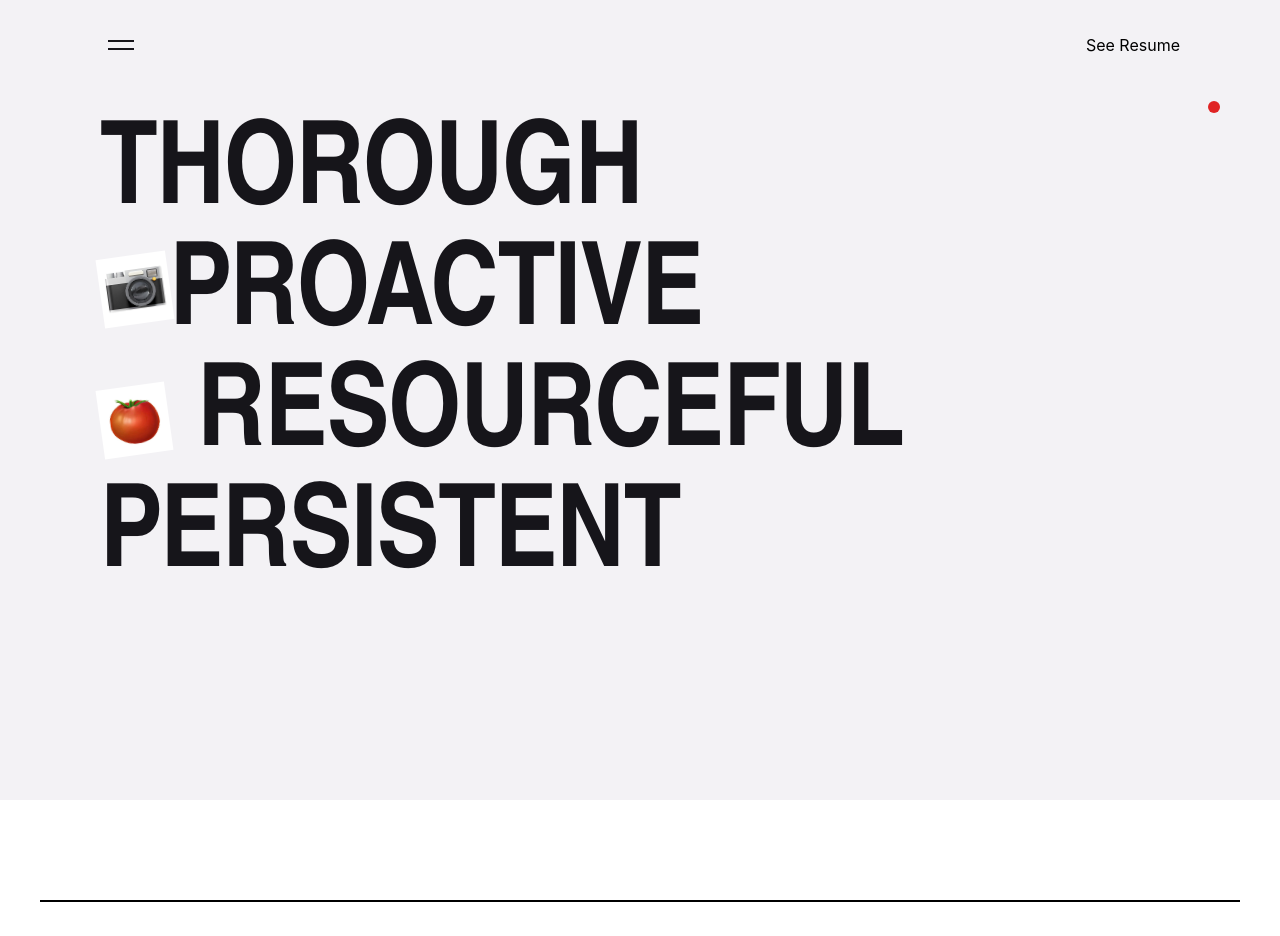
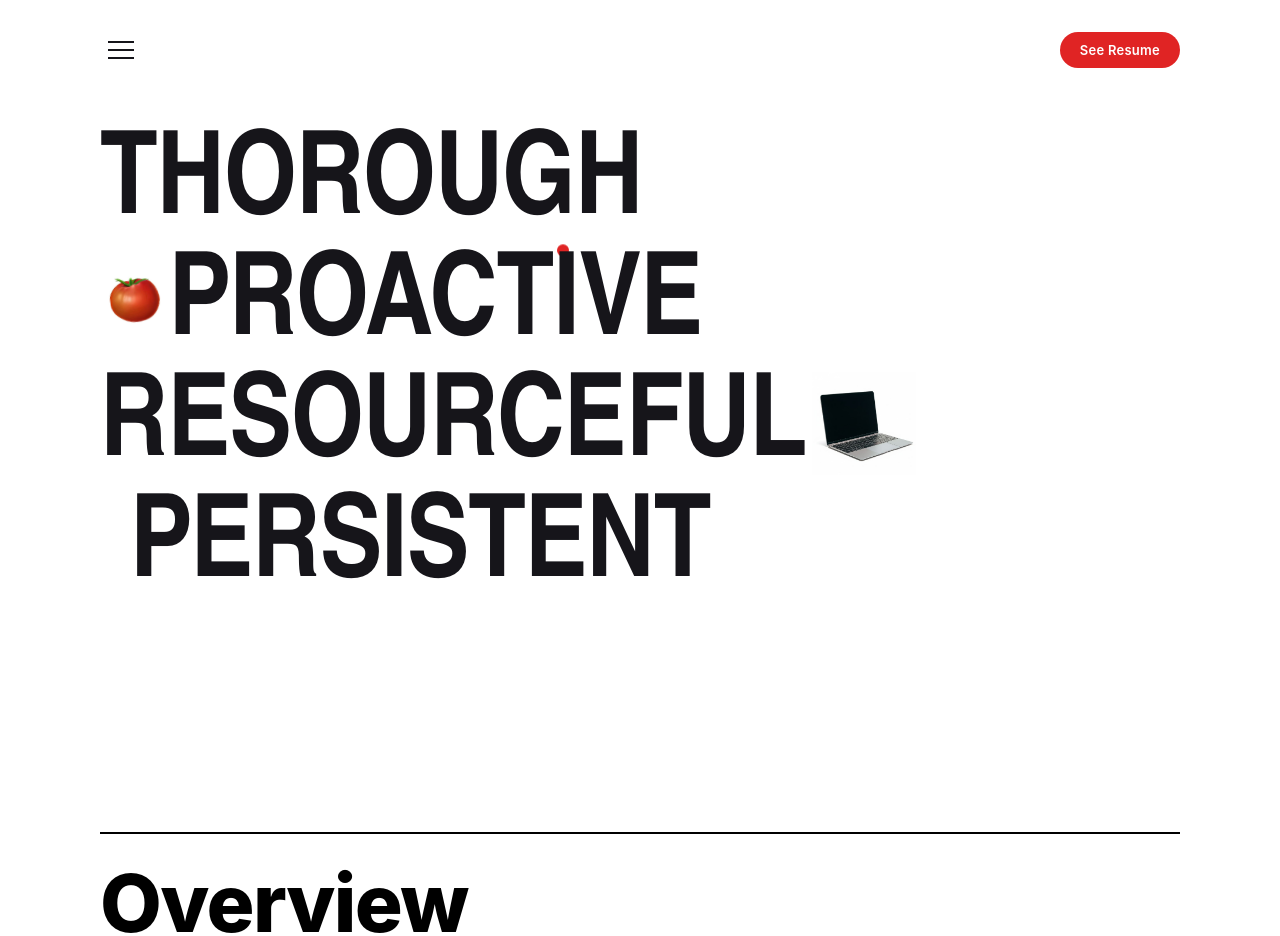
Before and after one commit to leeyu-ri/MyPortfolio, a React (Vite) app: page / in a window 1280 px wide. Shown: the top 936 px of the page. Built offline with nearby package versions, Linux system fonts and the light colour scheme.

Commit message:
css update

```diff
--- a/src/components/Hero.jsx
+++ b/src/components/Hero.jsx
@@ -1,6 +1,6 @@
-
 import cameraImg from "../assets/camera.jpg";
 import tomatoImg from "../assets/tomato.jpg";
+import NotebookImg from "../assets/Notebook.jpg";
 import styles from "./Hero.module.css";
 
 export default function Hero() {
@@ -10,8 +10,9 @@ export default function Hero() {
         <button className={styles.hamburger} aria-label="메뉴 열기">
           <span />
           <span />
+          <span />
         </button>
-        <a href="#resume" className={styles.ctapill}>
+        <a href="#resume" className={styles.ctaPill}>
           See Resume
         </a>
       </nav>
@@ -22,16 +23,18 @@ export default function Hero() {
         </span>
 
         <span className={styles.line}>
-          <img src={cameraImg} className={styles.icon} />
+          <img src={tomatoImg} className={styles.icon} />
           PROACTIVE
         </span>
 
         <span className={`${styles.line} ${styles.lineIcon}`}>
-          <img src={tomatoImg} className={styles.icon} />
           RESOURCEFUL
+          <img src={NotebookImg} className={styles.iconNoteBook} />
         </span>
 
-        <span className={styles.line}>PERSISTENT</span>
+        <span className={styles.line} style={{ marginLeft: "30px" }}>
+          PERSISTENT
+        </span>
       </h1>
     </section>
   );
--- a/src/components/Hero.module.css
+++ b/src/components/Hero.module.css
@@ -1,7 +1,7 @@
 .hero {
   position: relative;
   min-height: 100vh;
-  background: #f3f2f5;
+  /* background: #f3f2f5; */
   background-size: 18px 18px;
   padding: 32px 100px 80px;
   box-sizing: border-box;
@@ -55,7 +55,7 @@
   font-family:
     "Arial Narrow", "Helvetica Neue Condensed", system-ui, sans-serif;
   font-weight: 700;
-  font-stretch: condensed;
+
   text-transform: uppercase;
   color: #16151a;
   font-size: clamp(48px, 9vw, 158px);
@@ -75,22 +75,54 @@
   gap: 0.25em;
 }
 
+@keyframes float {
+  0%,
+  100% {
+    transform: translateY(0);
+  }
+  50% {
+    transform: translateY(-12px);
+  }
+}
+
+@keyframes floatTilted {
+  0%,
+  100% {
+    transform: rotate(-8deg) translateY(0);
+  }
+  50% {
+    transform: rotate(-8deg) translateY(-10px);
+  }
+}
+
 .icon {
   height: 0.6em;
   width: auto;
   object-fit: contain;
-  transform: rotate(-8deg);
+
   display: inline-block;
+  animation: floatTilted 3s ease-in-out infinite;
+}
+
+.iconNoteBook {
+  height: 0.9em;
+  width: auto;
+  object-fit: contain;
+
+  display: inline-block;
+  margin-left: -0.2em;
+  animation: float 4.5s ease-in-out infinite;
 }
 
 .dot {
   position: absolute;
-  top: -0.15em;
-  right: -0.35em;
+  top: 1.1em;
+  right: 5.3em;
   width: 12px;
   height: 12px;
   border-radius: 50%;
   background: #e02424;
+  animation: float 2.4s ease-in-out infinite;
 }
 
 @media (max-width: 640px) {
--- a/src/pages/Home.module.css
+++ b/src/pages/Home.module.css
@@ -23,14 +23,14 @@
 }
 
 .overview {
-  padding: 100px 40px;
+  padding: 32px 100px 80px;
 }
 
 .overviewTitle {
   font-size: 80px;
   font-weight: 800;
   letter-spacing: -0.02em;
-  margin: 0 0 60px 0;
+  margin: 0 0 30px 0;
   border-top: 2px solid #000;
   padding-top: 20px;
 }
@@ -53,7 +53,7 @@
   position: relative;
   display: block;
   background-color: #f5f5f5;
-  padding: 40px;
+  padding: 30px;
   min-height: 220px;
   text-decoration: none;
   color: #000;
@@ -61,7 +61,8 @@
 }
 
 .overviewCard:hover {
-  background-color: #ebebeb;
+  color: #f5f5f5;
+  background-color: #e02424;
 }
 
 .overviewCardTitle {
```
Also changed, not shown: src/assets/Notebook.jpg (added).
